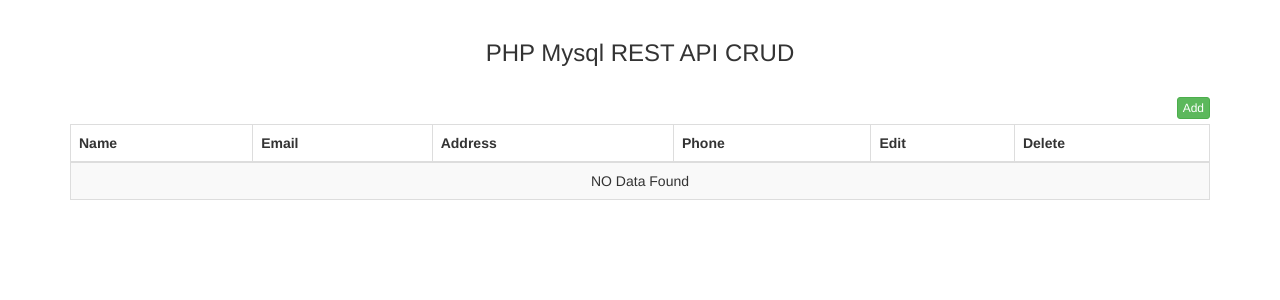
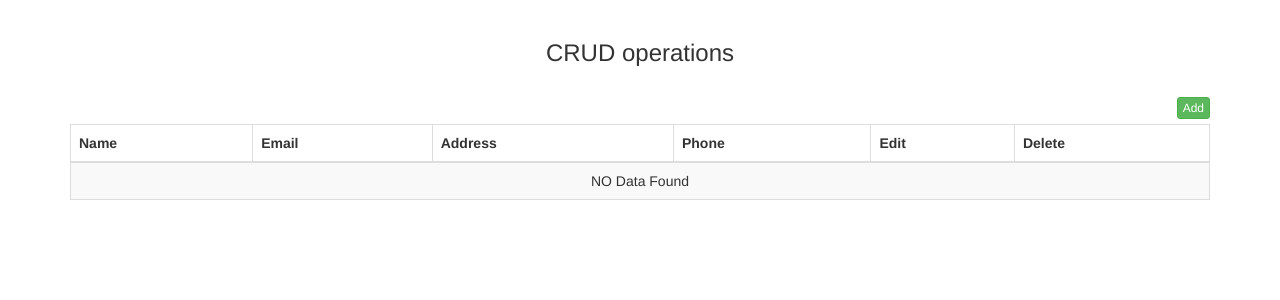
Before and after one commit to praveenkumar2200/crud-using-restApi-php, a PHP site: page /demo/ in a window 1280 px wide. Shown: the top 300 px of the page. Run offline with PHP 8.4, Linux system fonts and the light colour scheme; data that the repository does not hold is empty.

Commit message:
Update index.php

```diff
--- a/index.php
+++ b/index.php
@@ -1,7 +1,7 @@
 <!DOCTYPE html>
 <html>
  <head>
-  <title>PHP Mysql REST API CRUD</title>
+  <title>CRUD operations using rest Api</title>
   <script src="https://ajax.googleapis.com/ajax/libs/jquery/2.2.0/jquery.min.js"></script>
   <link rel="stylesheet" href="https://maxcdn.bootstrapcdn.com/bootstrap/3.3.6/css/bootstrap.min.css" />
   <script src="https://maxcdn.bootstrapcdn.com/bootstrap/3.3.6/js/bootstrap.min.js"></script>
@@ -10,7 +10,7 @@
   <div class="container">
    <br />
 
-   <h3 align="center">PHP Mysql REST API CRUD</h3>
+   <h3 align="center">CRUD operations</h3>
    <br />
    <div align="right" style="margin-bottom:5px;">
     <button type="button" name="add_button" id="add_button" class="btn btn-success btn-xs">Add</button>
```
